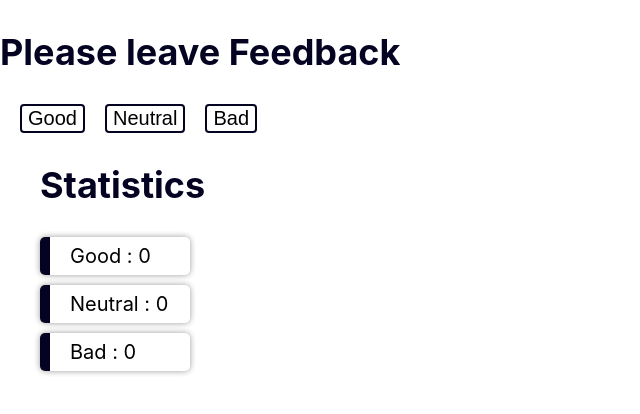
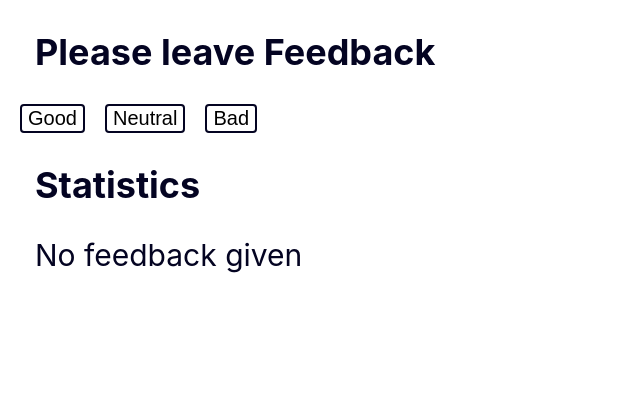
Before and after one commit to oksana1234567/goit-REACT-feedback, a React (Create React App) app: page / in a window 1280 px wide. Shown: the top 414 px of the page, without its empty margins (0-640 px from the left). Built offline with nearby package versions, Linux system fonts and the light colour scheme.

Commit message:
правки

```diff
--- a/src/App.js
+++ b/src/App.js
@@ -12,39 +12,37 @@ class App extends Component {
     }
   };
 
-  // не работает!
 
   changeMark = (markKey) => {
-    this.setState(prevState => ({
-      marks: Object.keys(prevState.marks).map(key => {
-
-        return {
-          ...prevState.marks,
-          [markKey]: prevState.marks[markKey] + 1,
-        };
-
-
-      }),
-    }))
+    const { marks } = this.state;
+  this.setState({marks: {...marks, [markKey]:marks[markKey] + 1}})
   };
 
 
-  //  this.setState(prevState => ({
-  //    marks: Object.keys(prevState.marks).map(key => {
+  countTotalFeedback = () => {
+    const { marks } = this.state;
+    let totalFeedback = 0;
+    Object.values(marks).map(value => (
+      totalFeedback += value
+    ))
 
-  //      if (key === markKey) {
-  //        return {
-  //          ...prevState.marks,
-  //          [markKey]: prevState.marks[markKey] + 1,
-  //        };
-  //      }
-  //      return prevState.marks;
-  //    }),
-  //  }))
+    return totalFeedback;
+  };
 
+  countPositiveFeedbackPercentage = () => {
 
-  countTotalFeedback = () => { };
-  countPositiveFeedbackPercentage = () => { };
+    const { marks } = this.state;
+    let totalFeedback = 0;
+    let goodFeedbackShare = 0;
+
+      Object.values(marks).map(value => (
+        totalFeedback += value
+      ))
+      goodFeedbackShare = marks.Good / totalFeedback * 100;
+      let normalizedGoodFeedbackShare = Math.round(goodFeedbackShare);
+      return normalizedGoodFeedbackShare;
+
+  };
 
 
   render() {
@@ -55,7 +53,7 @@ class App extends Component {
       <>
         <MarksHead />
         <Marks marks={marks} changeMark={this.changeMark} />
-        <Statistics marks={marks} />
+        <Statistics marks={marks} countTotalFeedback={this.countTotalFeedback} countPositiveFeedbackPercentage={this.countPositiveFeedbackPercentage} />
       </>
     );
   }
--- a/src/components/Statistics/Statistics.js
+++ b/src/components/Statistics/Statistics.js
@@ -1,22 +1,34 @@
 import React from 'react';
 import styles from '../Statistics/statistics.module.css'
 
-const Statistics = ({ marks }) => (
-    <ul className="StatisticList">
+const Statistics = ({ marks, countTotalFeedback, countPositiveFeedbackPercentage }) => (
+    <section>
         <h2 className={styles.StatisticsHead}>Statistics</h2>
-        {
-            Object.keys(marks).map(key => (
 
-                <li className={styles.statEl} key={key}>
-                    {[key]} : {marks[key]}
-                </li>
-            ))
+        {countTotalFeedback() !== 0 && <div>
+         <ul className="StatisticList">
 
+        {Object.keys(marks).map(key => (
 
+        <li className={styles.statEl} key={key}>
+         {[key]} : {marks[key]}
+        </li>
+                                        ))
         }
+        </ul>
+        <div className={styles.totalFeedback} >
+        Total: {countTotalFeedback()}
+        </div>
+        <div className={styles.totalFeedback}>
+        Positive feedback: { countPositiveFeedbackPercentage() }%
+        </div>
 
+        </div>}
 
-    </ul>
+        {countTotalFeedback() === 0 && <div className={styles.noFeedback}>No feedback given</div>}
+
+    </section>
+
 );
 
 export default Statistics;
--- a/src/components/Statistics/marks.module.css
+++ b/src/components/Statistics/marks.module.css
@@ -1,6 +1,7 @@
 .marksHead {
   color: rgb(4, 4, 34);
   font-size: 36px;
+  margin-left: 35px;
 }
 
 .marks {
--- a/src/components/Statistics/statistics.module.css
+++ b/src/components/Statistics/statistics.module.css
@@ -1,6 +1,7 @@
 .StatisticsHead {
   color: rgb(4, 4, 34);
   font-size: 36px;
+  margin-left: 35px;
 }
 
 .statEl {
@@ -10,9 +11,28 @@ padding: 7px 20px;
   margin-bottom: 10px;
   border-radius: 5px;
   border-left: 10px solid rgb(4, 4, 34);
-box-shadow: 2px -2px 5px 0 rgba(0,0,0,.1),
-     -2px -2px 5px 0 rgba(0,0,0,.1),
-    2px 2px 5px 0 rgba(0,0,0,.1),
-    -2px 2px 5px 0 rgba(0,0,0,.1);
+  box-shadow: 2px -2px 5px 0 rgba(0, 0, 0, 0.1),
+    -2px -2px 5px 0 rgba(0, 0, 0, 0.1), 2px 2px 5px 0 rgba(0, 0, 0, 0.1),
+    -2px 2px 5px 0 rgba(0, 0, 0, 0.1);
   font-size: 20px;
 }
+
+.totalFeedback {
+  margin-left: 40px;
+  width: 200px;
+  list-style: none;
+  padding: 7px 20px;
+  margin-bottom: 10px;
+  border-radius: 5px;
+  border-left: 10px solid green;
+  box-shadow: 2px -2px 5px 0 rgba(0, 0, 0, 0.1),
+    -2px -2px 5px 0 rgba(0, 0, 0, 0.1), 2px 2px 5px 0 rgba(0, 0, 0, 0.1),
+    -2px 2px 5px 0 rgba(0, 0, 0, 0.1);
+  font-size: 20px;
+}
+
+.noFeedback {
+  color: rgb(4, 4, 34);
+  font-size: 30px;
+  margin-left: 35px;
+}
```
Lines whose indentation alone changed are shown as unchanged.
